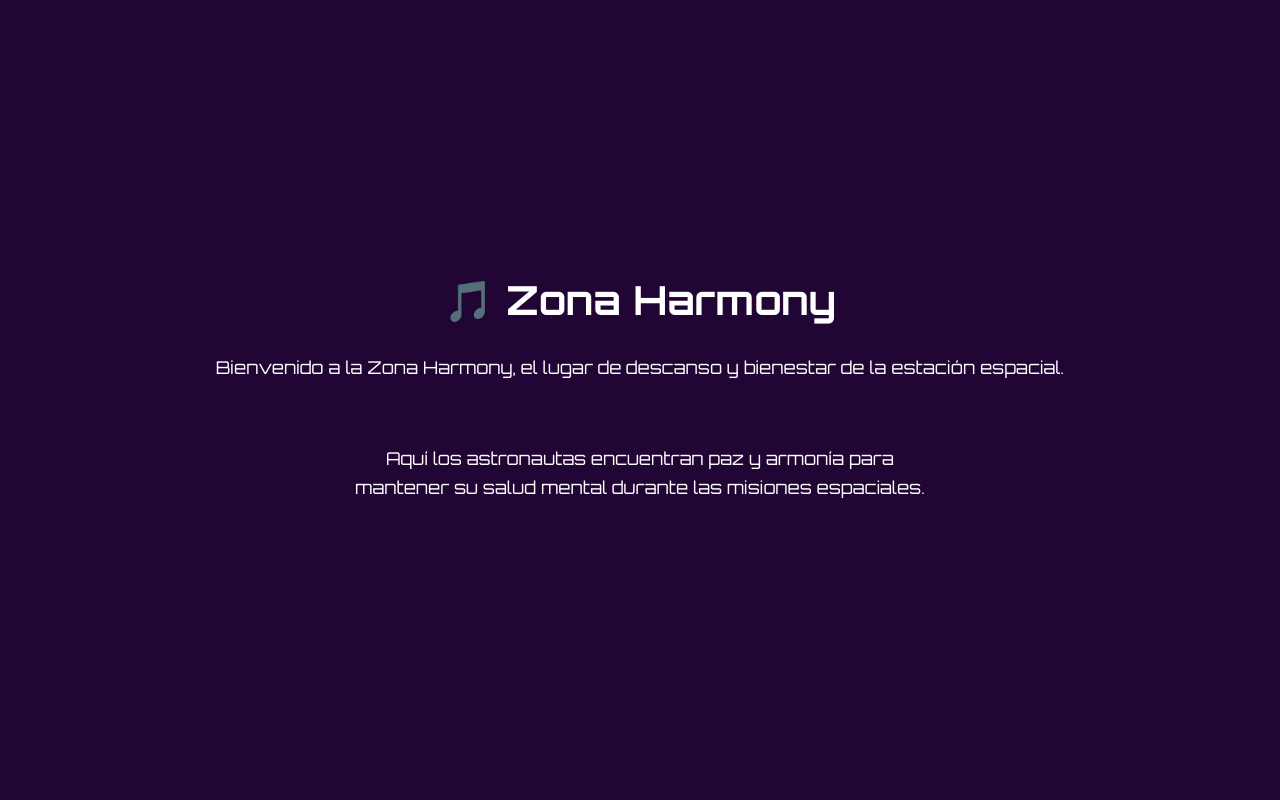
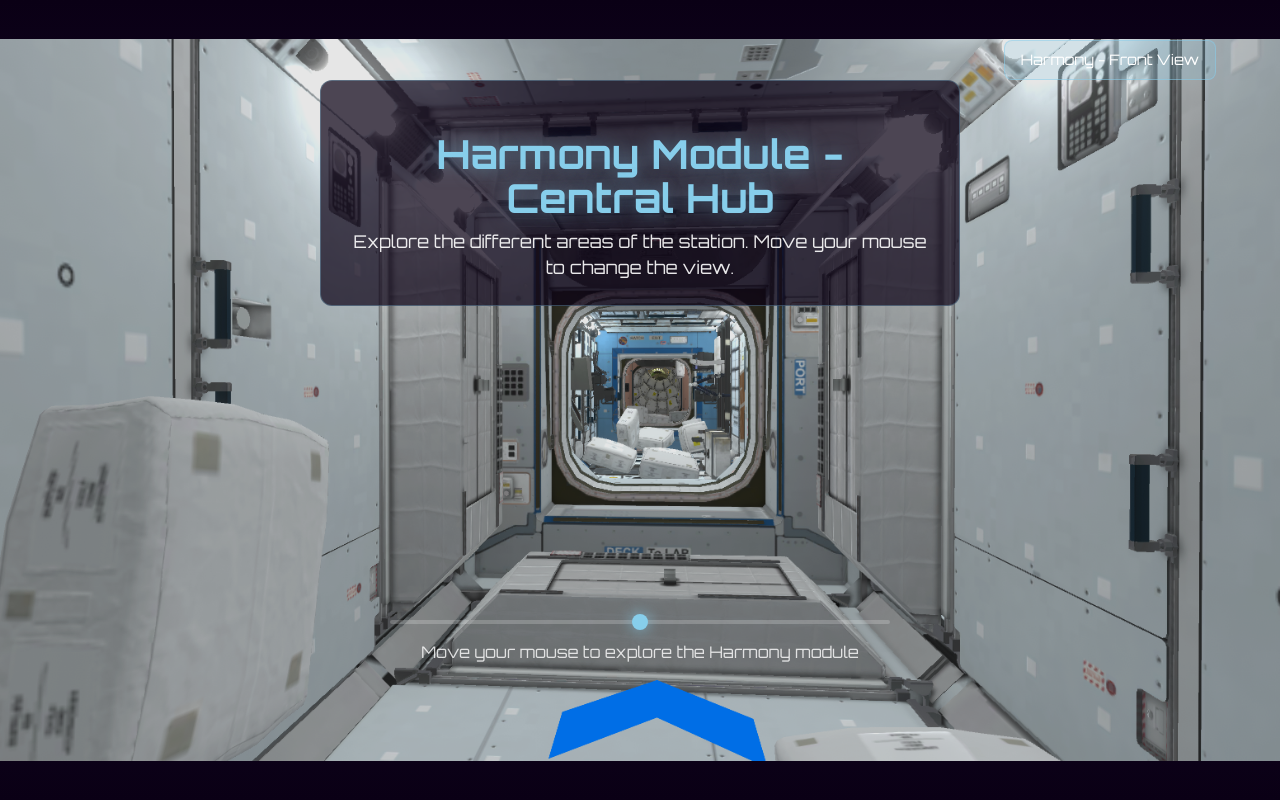
Before and after one commit to Choflis/StationBytes, a React (Vite) app in the folder StationByte_StellarAnniversary/: page /harmony in a window 1280 px wide. Built offline with nearby package versions, Linux system fonts and the light colour scheme; a web font is replaced by a local one.

Commit message:
Prototipo para zona harmony

```diff
--- a/StationByte_StellarAnniversary/src/pages/ZonaHarmony/ZonaHarmony.css
+++ b/StationByte_StellarAnniversary/src/pages/ZonaHarmony/ZonaHarmony.css
@@ -1,28 +1,123 @@
 .zonaHarmony {
-  background-color: #210535;
+  background: linear-gradient(180deg, #0a0015 0%, #1a0a2e 50%, #0a0015 100%);
   color: white;
   height: 100vh;
   width: 100vw;
+  font-family: 'Orbitron', sans-serif;
+  overflow: hidden;
+  position: relative;
+  cursor: crosshair;
+}
+
+.contenedor-3d {
+  position: relative;
+  width: 100%;
+  height: 100%;
+}
+
+.vista {
+  position: absolute;
+  top: 0;
+  left: 0;
+  width: 100%;
+  height: 100%;
+  transition: opacity 0.3s ease-out;
   display: flex;
-  flex-direction: column;
   justify-content: center;
   align-items: center;
-  font-family: 'Orbitron', sans-serif;
+}
+
+.vista img {
+  max-width: 100%;
+  max-height: 100%;
+  object-fit: cover;
+  filter: brightness(0.9);
+}
+
+.vista-izquierda img {
+  filter: brightness(0.9) hue-rotate(10deg);
+}
+
+.vista-derecha img {
+  filter: brightness(0.9) hue-rotate(-10deg);
+}
+
+.etiqueta {
+  position: absolute;
+  top: 5%;
+  right: 5%;
+  background: rgba(135, 206, 235, 0.2);
+  padding: 0.5rem 1rem;
+  border-radius: 8px;
+  font-size: 0.9rem;
+  border: 1px solid rgba(135, 206, 235, 0.5);
+}
+
+.indicador-posicion {
+  position: absolute;
+  bottom: 15%;
+  left: 50%;
+  transform: translateX(-50%);
+  width: 60%;
+  max-width: 500px;
   text-align: center;
 }
 
-.zonaHarmony h1 {
-  font-size: 2.5rem;
+.barra-indicador {
+  width: 100%;
+  height: 4px;
+  background: rgba(255, 255, 255, 0.2);
+  border-radius: 2px;
+  position: relative;
   margin-bottom: 1rem;
 }
 
-.zonaHarmony .contenido {
-  max-width: 600px;
-  padding: 2rem;
-  line-height: 1.6;
+.marcador {
+  position: absolute;
+  top: 50%;
+  transform: translate(-50%, -50%);
+  width: 16px;
+  height: 16px;
+  background: #87ceeb;
+  border-radius: 50%;
+  box-shadow: 0 0 15px rgba(135, 206, 235, 0.8);
+  transition: left 0.1s ease-out;
 }
 
-.zonaHarmony p {
+.instruccion {
+  font-size: 1rem;
+  opacity: 0.8;
+  animation: fadeIn 2s ease-in;
+}
+
+.info-harmony {
+  position: absolute;
+  top: 10%;
+  left: 50%;
+  transform: translateX(-50%);
+  text-align: center;
+  max-width: 700px;
+  background: rgba(10, 0, 21, 0.7);
+  padding: 1.5rem 2rem;
+  border-radius: 12px;
+  border: 1px solid rgba(135, 206, 235, 0.3);
+  animation: fadeIn 1.5s ease-in;
+}
+
+.info-harmony h1 {
+  font-size: 2.5rem;
+  color: #87ceeb;
+  margin-bottom: 0.5rem;
+  text-shadow: 0 0 20px rgba(135, 206, 235, 0.5);
+}
+
+.info-harmony p {
   font-size: 1.1rem;
-  margin: 1rem 0;
+  opacity: 0.9;
+  margin: 0;
 }
+
+@keyframes fadeIn {
+  from { opacity: 0; }
+  to { opacity: 1; }
+}
--- a/StationByte_StellarAnniversary/src/pages/ZonaHarmony/ZonaHarmony.jsx
+++ b/StationByte_StellarAnniversary/src/pages/ZonaHarmony/ZonaHarmony.jsx
@@ -1,12 +1,87 @@
+import { useState } from 'react'
 import './ZonaHarmony.css'
+import columbusModule from '../../assets/Columbus_module.png'
+import harmonyFrontal from '../../assets/Harmony_vistaFrontal.png'
+import japanModule from '../../assets/Japan_module.png'
 
 function ZonaHarmony() {
+  const [mouseX, setMouseX] = useState(0.5)
+
+  const handleMouseMove = (e) => {
+    const x = e.clientX / window.innerWidth
+    setMouseX(x)
+  }
+
+  // Calcular opacidades basadas en la posición del ratón
+  const getOpacity = (position) => {
+    if (position === 'left') {
+      // Máxima opacidad cuando mouseX está entre 0 y 0.3
+      if (mouseX <= 0.3) return 1
+      if (mouseX > 0.3 && mouseX <= 0.5) return 1 - ((mouseX - 0.3) / 0.2)
+      return 0
+    }
+    if (position === 'center') {
+      // Máxima opacidad cuando mouseX está entre 0.3 y 0.7
+      if (mouseX >= 0.3 && mouseX <= 0.7) return 1
+      if (mouseX < 0.3) return 1 - ((0.3 - mouseX) / 0.3)
+      if (mouseX > 0.7) return 1 - ((mouseX - 0.7) / 0.3)
+      return 0
+    }
+    if (position === 'right') {
+      // Máxima opacidad cuando mouseX está entre 0.7 y 1
+      if (mouseX >= 0.7) return 1
+      if (mouseX >= 0.5 && mouseX < 0.7) return 1 - ((0.7 - mouseX) / 0.2)
+      return 0
+    }
+    return 0
+  }
+
   return (
-    <div className="zonaHarmony">
-      <h1>🎵 Zona Harmony</h1>
-      <p>Bienvenido a la Zona Harmony, el lugar de descanso y bienestar de la estación espacial.</p>
-      <div className="contenido">
-        <p>Aquí los astronautas encuentran paz y armonía para mantener su salud mental durante las misiones espaciales.</p>
+    <div className="zonaHarmony" onMouseMove={handleMouseMove}>
+      <div className="contenedor-3d">
+        {/* Vista izquierda - Columbus Module */}
+        <div
+          className="vista vista-izquierda"
+          style={{ opacity: getOpacity('left') }}
+        >
+          <img src={columbusModule} alt="Columbus Module (Europe)" />
+          <div className="etiqueta">Columbus Module 🇪🇺</div>
+        </div>
+
+        {/* Vista centro - Harmony Frontal */}
+        <div
+          className="vista vista-centro"
+          style={{ opacity: getOpacity('center') }}
+        >
+          <img src={harmonyFrontal} alt="Harmony front view" />
+          <div className="etiqueta">Harmony - Front View</div>
+        </div>
+
+        {/* Vista derecha - Japan Module */}
+        <div
+          className="vista vista-derecha"
+          style={{ opacity: getOpacity('right') }}
+        >
+          <img src={japanModule} alt="Kibo Japanese Module" />
+          <div className="etiqueta">Kibo Module 🇯🇵</div>
+        </div>
+      </div>
+
+      <div className="indicador-posicion">
+        <div className="barra-indicador">
+          <div
+            className="marcador"
+            style={{ left: `${mouseX * 100}%` }}
+          />
+        </div>
+        <p className="instruccion">Move your mouse to explore the Harmony module</p>
+      </div>
+
+      <div className="info-harmony">
+        <h1>Harmony Module - Central Hub</h1>
+        <p>
+          Explore the different areas of the station. Move your mouse to change the view.
+        </p>
       </div>
     </div>
   )
```
